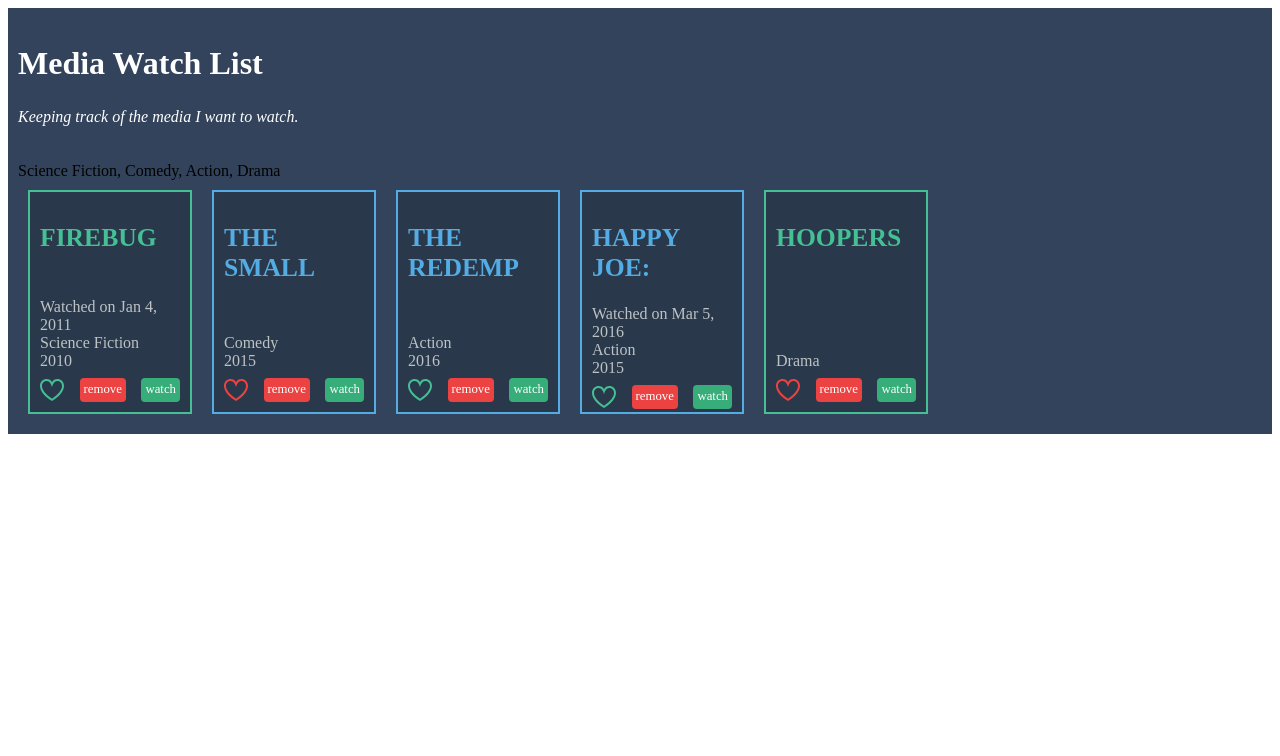
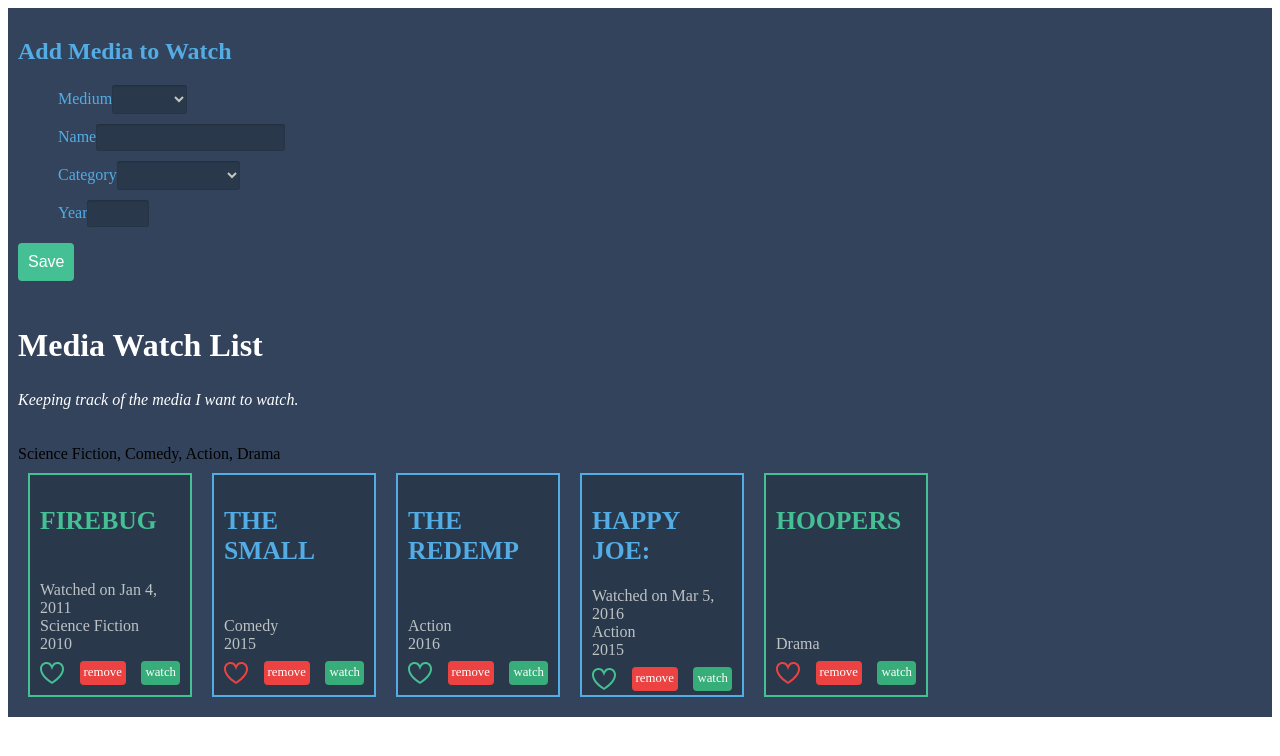
Before and after one commit to jasonlu2907/Angular-Essential, an Angular app in the folder essential-training/: page / in a window 1280 px wide. Shown: the top 756 px of the page. Built offline with nearby package versions, Linux system fonts and the light colour scheme.

Commit message:
Template-driven form, does not need to tell NG you have a form but need to tell what fields - part of the form

```diff
--- a/essential-training/src/app/app.component.html
+++ b/essential-training/src/app/app.component.html
@@ -1,4 +1,5 @@
 <section>
+  <app-media-item-form></app-media-item-form>
   <header>
     <h1>Media Watch List</h1>
     <p class="description">Keeping track of the media I want to watch.</p>
--- /dev/null
+++ b/essential-training/src/app/media-item-form/media-item-form.component.html
@@ -0,0 +1,35 @@
+<header>
+  <h2>Add Media to Watch</h2>
+</header>
+<form #mediaItemForm="ngForm"
+    (ngSubmit)="onSubmit(mediaItemForm.value)">
+  <ul>
+    <li>
+      <label for="medium">Medium</label>
+      <select name="medium" id="medium" ngModel>
+        <option value="Movies">Movies</option>
+        <option value="Series">Series</option>
+      </select>
+    </li>
+    <li>
+      <label for="name">Name</label>
+      <input type="text" name="name" id="name" ngModel/>
+    </li>
+    <li>
+      <label for="category">Category</label>
+      <select name="category" id="category" ngModel>
+        <option value="Action">Action</option>
+        <option value="Science Fiction">Science Fiction</option>
+        <option value="Comedy">Comedy</option>
+        <option value="Drama">Drama</option>
+        <option value="Horror">Horror</option>
+        <option value="Romance">Romance</option>
+      </select>
+    </li>
+    <li>
+      <label for="year">Year</label>
+      <input type="text" name="year" id="year" maxlength="4" ngModel/>
+    </li>
+  </ul>
+  <button type="submit">Save</button>
+</form>
--- /dev/null
+++ b/essential-training/src/app/media-item-form/media-item-form.component.scss
@@ -0,0 +1,55 @@
+:host {
+  display: block;
+  padding: 10px;
+}
+ul {
+  list-style-type: none;
+  li {
+    margin: 10px 0;
+  }
+}
+header,
+label {
+  color: #53ace4;
+}
+input,
+select {
+  background-color: #29394b;
+  color: #c6c5c3;
+  border-radius: 3px;
+  border: none;
+  box-shadow: 0 1px 2px rgba(0, 0, 0, 0.2) inset,
+    0 -1px 0 rgba(0, 0, 0, 0.05) inset;
+  border-color: #53ace4;
+  padding: 6px;
+}
+.ng-invalid:not(.ng-pristine):not(.required-invalid) {
+  border: 1px solid #d93a3e;
+}
+input[required].ng-invalid {
+  border-right: 5px solid #d93a3e;
+}
+input[required]:not(.required-invalid),
+input[required].ng-invalid:not(.required-invalid) {
+  border-right: 5px solid #37ad79;
+}
+.error {
+  color: #d93a3e;
+}
+#year {
+  width: 50px;
+}
+button[type="submit"] {
+  background-color: #45bf94;
+  border: 0;
+  padding: 10px;
+  font-size: 1em;
+  border-radius: 4px;
+  color: #ffffff;
+  cursor: pointer;
+}
+button[type="submit"]:disabled {
+  background-color: #333;
+  color: #666;
+  cursor: default;
+}
--- /dev/null
+++ b/essential-training/src/app/media-item-form/media-item-form.component.ts
@@ -0,0 +1,19 @@
+import { Component, OnInit } from '@angular/core';
+
+@Component({
+  selector: 'app-media-item-form',
+  templateUrl: './media-item-form.component.html',
+  styleUrls: ['./media-item-form.component.scss']
+})
+export class MediaItemFormComponent implements OnInit {
+
+  constructor() { }
+
+  ngOnInit(): void {
+  }
+
+  onSubmit(mediaItem: any) {
+    console.log(mediaItem);
+  }
+
+}
```
Also changed, not shown: essential-training/src/app/app.module.ts (+7 -2 lines), 1 other file (tests, documents, lock files or other folders).
